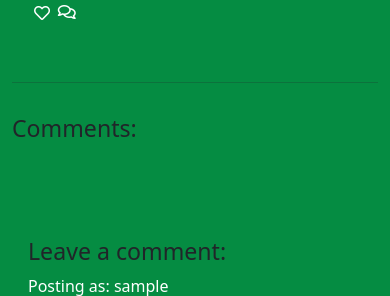
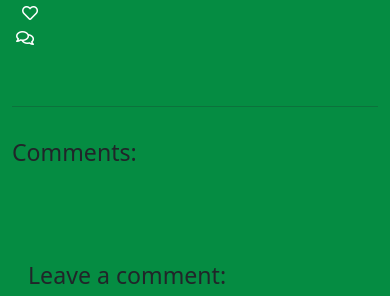
Before and after one commit to dandon1990/golfs-jnts, a Django app: template templates/tips_post.html in a window 390 px wide. Shown: the part 1693-1989 px from the top of the page. Run offline with Django 3.2, Linux system fonts and the light colour scheme; the template is opened without the code that fills it: values that come from a table or form of the project are taken from there, others are empty; the visitor is signed in with stand-in values (Sample User, id 1); some libraries are stand-ins or nearby versions.

Commit message:
Fix responsiveness on number of likes and comments

```diff
--- a/templates/tips_post.html
+++ b/templates/tips_post.html
@@ -43,7 +43,7 @@
                 <div class="card-text">{{ post.swing_content | safe }}</div>
 
                 <div class="row">
-                    <div class="col-1">
+                    <div class="col-xs-3 col-sm-2 col-md-1 g-0">
                         <strong>
                             {% if user.is_authenticated %}
                             <form class="d-inline" action="{% url 'post_like' post.slug %}" method="POST">
@@ -62,7 +62,7 @@
                         </strong>
 
                     </div>
-                    <div class="col-1">
+                    <div class="col-xs-3 col-sm-2 col-md-1 g-0">
                         {% with comments.count as total_comments %}
                         <strong class="text-secondary text-muted"><i class="far fa-comments"></i>
                             <!-- Our total_comments variable -->
```
